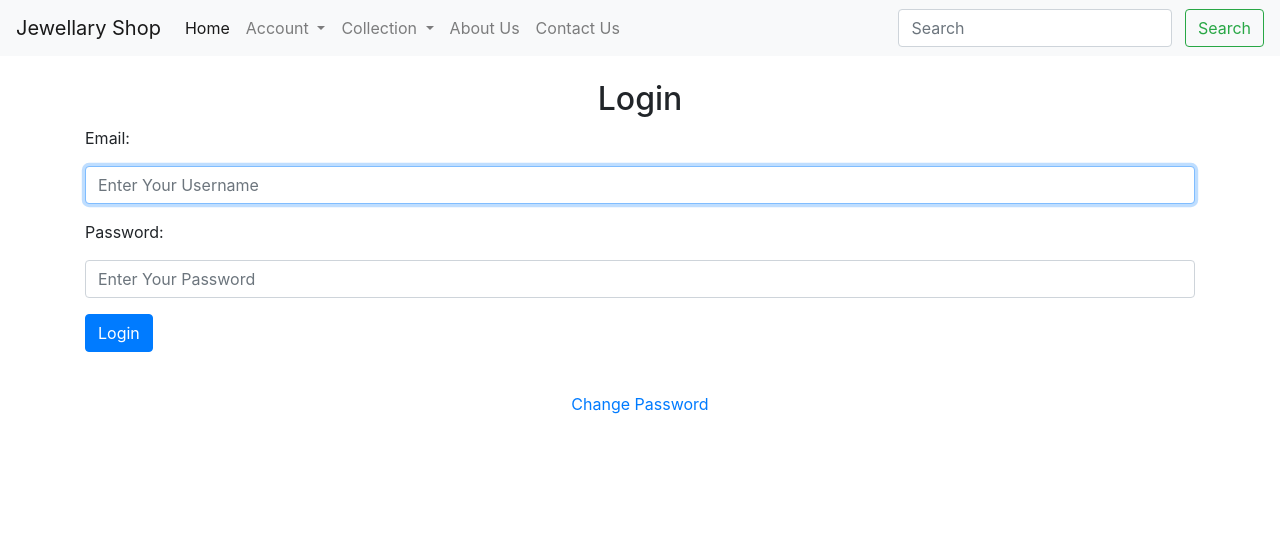
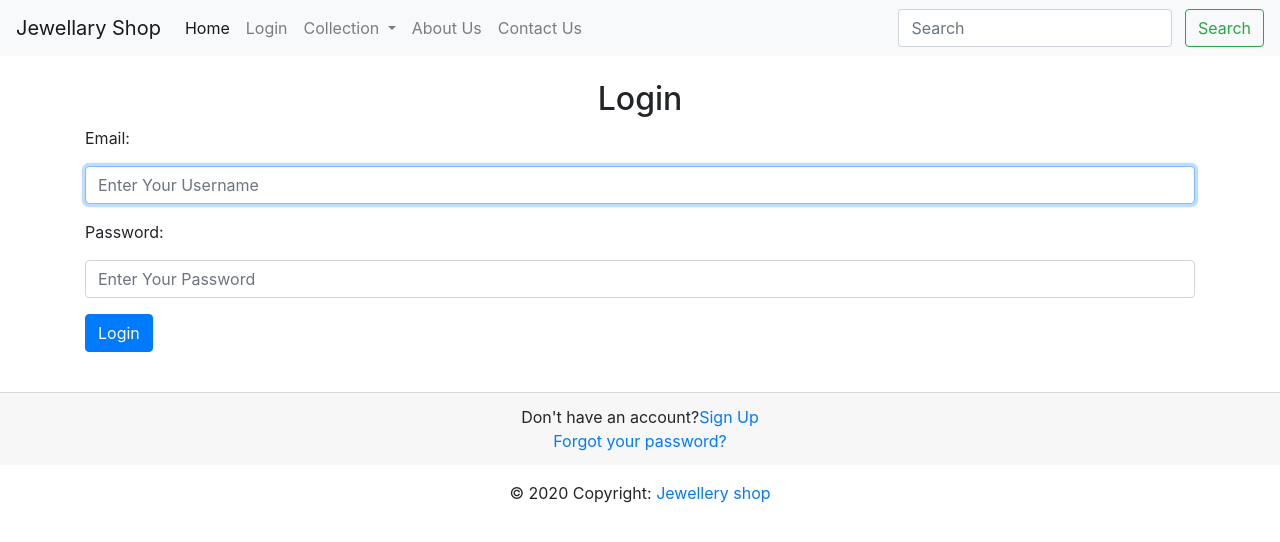
Before and after one commit to riddhu217/jewellry_django, a Django app: page /account/login/ in a window 1280 px wide. Shown: the top 542 px of the page. Run offline with Django 3.2, Linux system fonts and the light colour scheme; some libraries are stand-ins or nearby versions.

Commit message:
fifth commit

```diff
--- a/templates/account/login.html
+++ b/templates/account/login.html
@@ -6,7 +6,7 @@
 
 
 <div class="container py-4 mb-3">
- <h2 class="text-center">Login</h2>
+    <h2 class="text-center">Login</h2>
     <form method="post">
         {% csrf_token %}
 
@@ -16,17 +16,23 @@
             {{ form.username }}
         </div>
 
-         <div class="form-group">
+        <div class="form-group">
 
             <label for="id_password">{{ form.password.label_tag }}</label>
             {{ form.password}}
 
         </div>
-        <button  class="btn btn-primary" type="submit" value="submit">Login</button>
+        <button class="btn btn-primary" type="submit" value="submit">Login</button>
 
     </form>
 </div>
-<div class="d-flex flex-column">
-    <a class="m-auto" href="{% url 'account:changepassword' %}">Change Password</a>
+<div class="card-footer">
+    <div class="d-flex justify-content-center links">
+        Don't have an account?<a href="{% url 'account:register' %}"> Sign Up</a>
+    </div>
+    <div class="d-flex justify-content-center">
+        <a href="{% url 'account:passwordreset' %}">Forgot your password?</a>
+    </div>
 </div>
+
 {% endblock  %}
--- a/templates/base.html
+++ b/templates/base.html
@@ -25,7 +25,10 @@
             <a class="nav-link" href="/">Home <span class="sr-only">(current)</span></a>
           </li>
              {% if not user.is_authenticated %}
-             <li class="nav-item dropdown">
+            <li class="nav-item">
+            <a class="nav-link" href="{% url 'account:login' %}">Login</a>
+          </li>
+             <!--<li class="nav-item dropdown">
             <a class="nav-link dropdown-toggle" href="account/" id="navbarDropdown1" role="button" data-toggle="dropdown" aria-haspopup="true" aria-expanded="false">
               Account
             </a>
@@ -34,7 +37,7 @@
               <a class="dropdown-item" href="{% url 'account:login' %}">Login</a>
                 <a class="dropdown-item" href="{% url 'account:passwordreset' %}">Reset Password</a>
             </div>
-             </li>
+             </li>-->
             {% endif %}
                  <li class="nav-item dropdown">
             <a class="nav-link dropdown-toggle" href="/collection" id="navbarDropdown" role="button" data-toggle="dropdown" aria-haspopup="true" aria-expanded="false">
@@ -47,7 +50,6 @@
                <a class="dropdown-item" href="#">Bracelets</a>
             </div>
           </li>
-
           <li class="nav-item">
             <a class="nav-link" href="/about">About Us</a>
           </li>
@@ -112,7 +114,16 @@
     <script src="https://cdn.jsdelivr.net/npm/popper.js@1.16.1/dist/umd/popper.min.js" integrity="sha384-9/reFTGAW83EW2RDu2S0VKaIzap3H66lZH81PoYlFhbGU+6BZp6G7niu735Sk7lN" crossorigin="anonymous"></script>
     <script src="https://stackpath.bootstrapcdn.com/bootstrap/4.5.2/js/bootstrap.min.js" integrity="sha384-B4gt1jrGC7Jh4AgTPSdUtOBvfO8shuf57BaghqFfPlYxofvL8/KUEfYiJOMMV+rV" crossorigin="anonymous"></script>
 
+<!-- Footer -->
+<footer class="page-footer font-small blue">
 
+  <!-- Copyright -->
+  <div class="footer-copyright text-center py-3">© 2020 Copyright:
+    <a href="#"> Jewellery shop</a>
+  </div>
+  <!-- Copyright -->
+
+</footer>
   </body>
 
 </html>
```
Also changed, not shown: templates/account/edit_profile.html (+10 -0 lines), templates/contact.html (+10 -0 lines), templates/register.html (+11 -0 lines).
